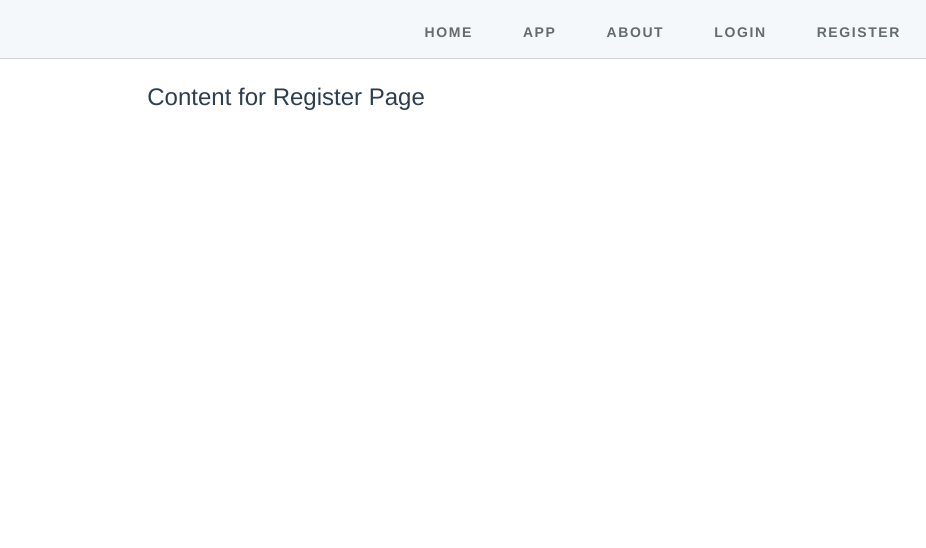
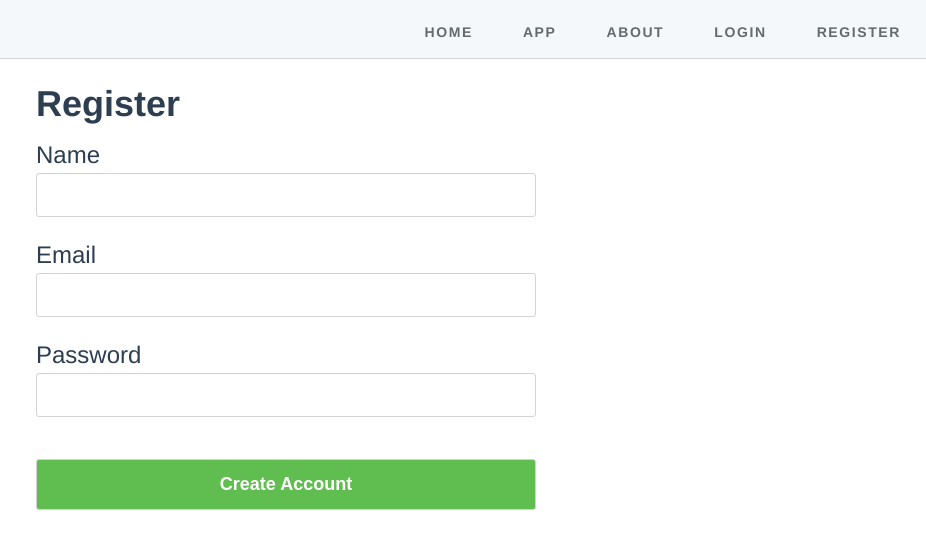
Before and after one commit to tomek1149/Vue-app-Laravel-api, a Vue app: page /register in a window 1280 px wide. Shown: the top 548 px of the page, without its empty margins (354-1280 px from the left). Built offline with nearby package versions, Linux system fonts and the light colour scheme.

Commit message:
added some frotend to Register and Login

```diff
--- a/src/components/auth/Login.vue
+++ b/src/components/auth/Login.vue
@@ -1,5 +1,20 @@
 <template>
-  <div class="flex-center">
-    Content for Login Page
+  <div class="login-form">
+    <h2 class="login-heading">Login</h2>
+    <form action="#" @submit.prevent="login">
+      <div class="form-control">
+        <label for="email">Username/Email</label>
+        <input type="email" name="username" id="username" class="login-input" v-model="username" />
+      </div>
+
+      <div class="form-control mb-more">
+        <label for="password">Password</label>
+        <input type="password" name="password" id="password" class="login-input" v-model="password" />
+      </div>
+
+      <div class="form-control">
+        <button type="submit" class="btn-submit">Login</button>
+      </div>
+    </form>
   </div>
 </template>
--- a/src/components/auth/Register.vue
+++ b/src/components/auth/Register.vue
@@ -1,5 +1,25 @@
 <template>
-  <div class="flex-center">
-    Content for Register Page
+  <div class="login-form">
+    <h2 class="login-heading">Register</h2>
+    <form action="#" @submit.prevent="register">
+      <div class="form-control">
+        <label for="name">Name</label>
+        <input type="text" name="name" id="name" class="login-input" v-model="name" />
+      </div>
+
+      <div class="form-control">
+        <label for="email">Email</label>
+        <input type="email" name="email" id="email" class="login-input" v-model="email" />
+      </div>
+
+      <div class="form-control mb-more">
+        <label for="password">Password</label>
+        <input type="password" name="password" id="password" class="login-input" v-model="password" />
+      </div>
+
+      <div class="form-control">
+        <button type="submit" class="btn-submit">Create Account</button>
+      </div>
+    </form>
   </div>
 </template>
--- a/src/components/layouts/Master.vue
+++ b/src/components/layouts/Master.vue
@@ -12,7 +12,7 @@
       </li>
       <li>
         <a href="/">Register</a>
-      </li> -->
+      </li>-->
 
       <li>
         <router-link :to="{ name: 'home' }">Home</router-link>
@@ -39,7 +39,7 @@
 export default {};
 </script>
 
-<style>
+<style lang="scss">
 * {
   box-sizing: border-box;
   margin: 0;
@@ -76,4 +76,44 @@ export default {};
   text-decoration: none;
   text-transform: uppercase;
 }
+
+// Auth Pages
+label {
+  display: block;
+  margin-bottom: 4px;
+}
+.login-heading {
+  margin-bottom: 16px;
+}
+.form-control {
+  margin-bottom: 24px;
+}
+.mb-more {
+  margin-bottom: 42px;
+}
+.login-form {
+  max-width: 500px;
+  margin: auto;
+}
+.login-input {
+  width: 100%;
+  font-size: 16px;
+  padding: 12px 16px;
+  outline: 0;
+  border-radius: 3px;
+  border: 1px solid lightgrey;
+}
+.btn-submit {
+  width: 100%;
+  padding: 14px 12px;
+  font-size: 18px;
+  font-weight: bold;
+  background: #60bd4f;
+  color: white;
+  border-radius: 3px;
+  cursor: pointer;
+  &:hover {
+    background: darken(#60bd4f, 10%);
+  }
+}
 </style>
--- a/src/store/store.js
+++ b/src/store/store.js
@@ -3,7 +3,7 @@ import Vuex from 'vuex';
 import axios from 'axios';
 
 Vue.use(Vuex)
-axios.defaults.baseURL = 'http://127.0.0.1:8000/api'
+axios.defaults.baseURL = 'http://todo:81/api'
 
 export const store = new Vuex.Store({
     state: {
```
